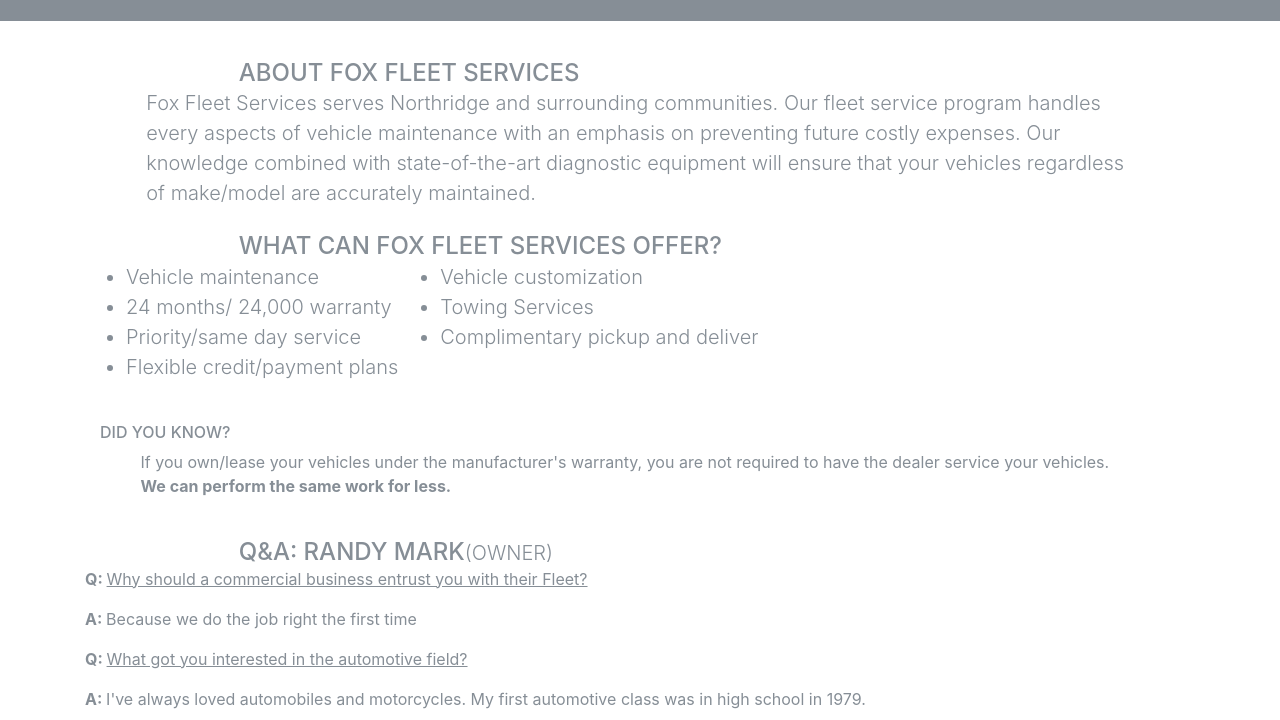
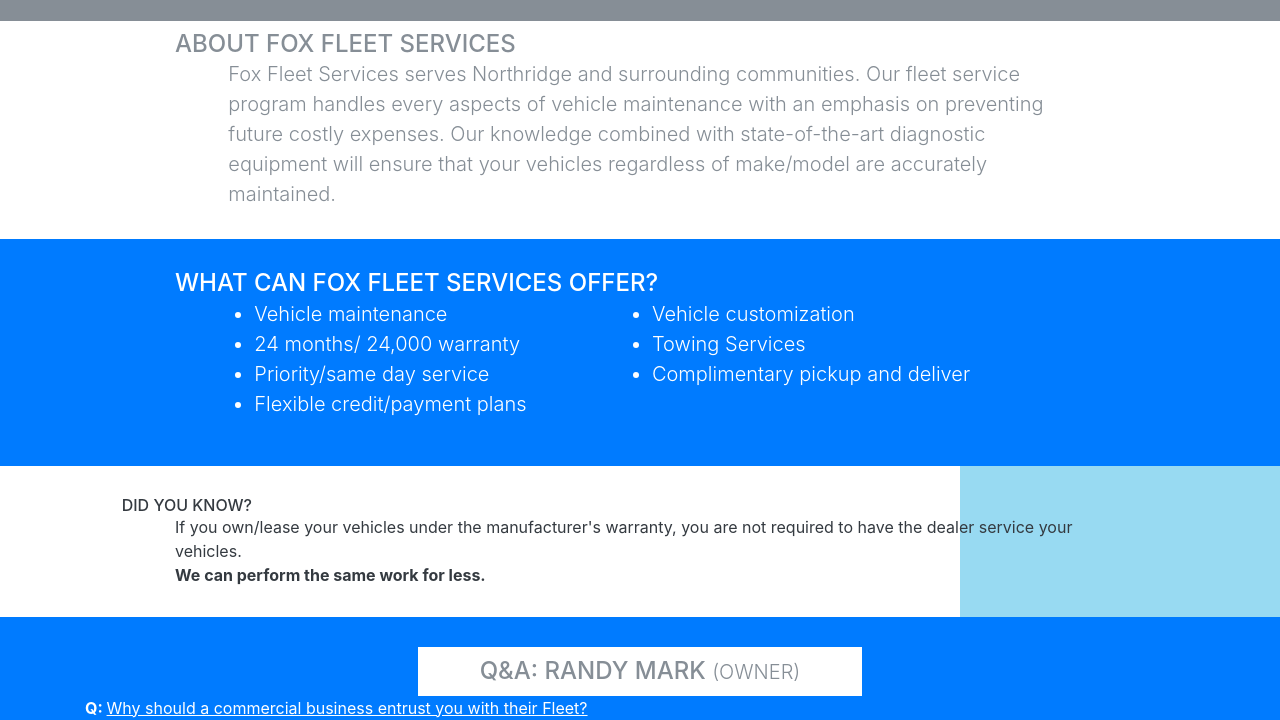
Before and after one commit to railford/railford.github.io, a website with bundled scripts: page index.html in a window 1280 px wide. Shown: the part 85-805 px from the top of the page. Built offline with nearby package versions, Linux system fonts and the light colour scheme.

Commit message:
Revamp in Design
Added some sky blue; A lot of restructuring

```diff
--- a/css/freelancer.css
+++ b/css/freelancer.css
@@ -316,3 +316,13 @@
   width: 100%;
   padding 20px;
 }
+
+.dyk{
+  background: linear-gradient(
+    to right,
+    #FFFFFF 0%,
+    #FFFFFF 75%,
+    #98DAF2 75%,
+    #98DAF2 100%
+  );
+}
--- a/index.html
+++ b/index.html
@@ -138,17 +138,17 @@
     </section>
  -->
     <!-- About Section -->
-    <section class="bg-default text-secondary mb-0" id="about">
-      <div class="container">
-        <br><br>
-        <h4 class="col-lg-9 m-auto text-uppercase text-secondary">About Fox Fleet Services</h4>
-        <p class="lead col-lg-11 m-auto">
+    <section class="text-secondary" style="padding-bottom: 30px; padding-top: 9%">
+        <h4 class="col-lg-9 m-auto text-uppercase">About Fox Fleet Services</h4>
+        <p class="lead col-lg-8 m-auto">
           Fox Fleet Services serves Northridge and surrounding communities. Our fleet service program handles every aspects of vehicle maintenance with an emphasis on preventing future costly expenses.
 Our knowledge combined with state-of-the-art diagnostic equipment will ensure that your vehicles regardless of make/model are accurately maintained.
         </p>
-        <br>
-        <h4 class="col-lg-9 m-auto text-uppercase text-secondary">What Can Fox Fleet Services Offer?</h4>
-        <table>
+    </section>
+
+    <section class="bg-primary text-white" style="padding-bottom: 30px; padding-top: 30px">
+      <h4 class="col-lg-9 m-auto text-uppercase">What Can Fox Fleet Services Offer?</h4>
+        <table class="col-lg-8 m-auto">
           <tr style="vertical-align: text-top">
             <td>
               <ul class="lead">
@@ -167,13 +167,21 @@
             </td>
           </tr>
         </table>
-        <br>
-        <!-- Did You Know Section -->
-        <h6 class="col-lg-9 text-uppercase text-secondary">Did You Know?</h6>
-        <p style="padding-left: 5%">If you own/lease your vehicles under the manufacturer's warranty, you are not required to have the dealer service your vehicles. <br><b>We can perform the same work for less.</b></p>
+    </section>
 
-        <br><!-- Q&A Section -->
-        <h4 class="col-lg-9 m-auto text-uppercase text-secondary">Q&A: Randy Mark<span class="lead">(Owner)</span></h4>
+    <!-- Did You Know Section -->
+    <section class="m-auto text-dark dyk" style="padding-bottom: 30px; padding-top: 30px">
+        <h6 class="col-lg-10 text-uppercase m-auto">Did You Know?</h6>
+          <p class="col-lg-9 m-auto">If you own/lease your vehicles under the manufacturer's warranty, you are not required to have the dealer service your vehicles. <br><b>We can perform the same work for less.</b></p>
+    </section>
+
+    <section class="bg-primary text-white mb-0" id="about" style="padding-bottom: 30px; padding-top: 30px">
+      <div class="container">
+        <!-- Q&A Section -->
+        <h4 class="m-auto text-uppercase text-secondary bg-white" style="padding-top: 10px; padding-bottom: 10px; width: 40%; text-align: center">
+          Q&A: Randy Mark
+          <span class="lead">(Owner)</span>
+        </h4>
         <p>
           <b>Q: </b>
           <u>Why should a commercial business entrust you with their Fleet?</u>
@@ -215,10 +223,11 @@
           Performing scheduled maintenance on time is the best way to prevent costly repairs. And regardless of what service we perform, out techinicians must complete a thorough multi-point check inspection before I will allow a vehicle to leave our premise.
         </p>
         <br>
-        <i>Fox Fleet Services knows the importance of your vehicles. You can trust us to keep them maintained.</i>
       </div>
     </section>
-
+    <section class="col-lg-8 m-auto" style="padding-top: 10px; padding-bottom: 10px">
+      <i>Fox Fleet Services knows the importance of your vehicles. You can trust us to keep them maintained.</i>
+    </section>
 
     <!-- Footer -->
     <footer class="footer text-center">
```
